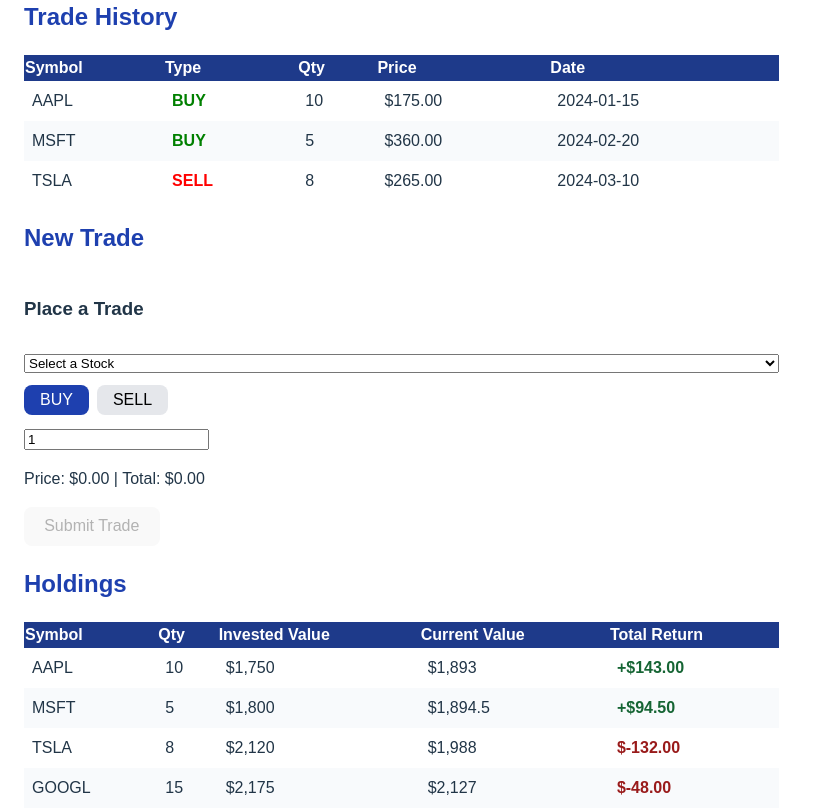
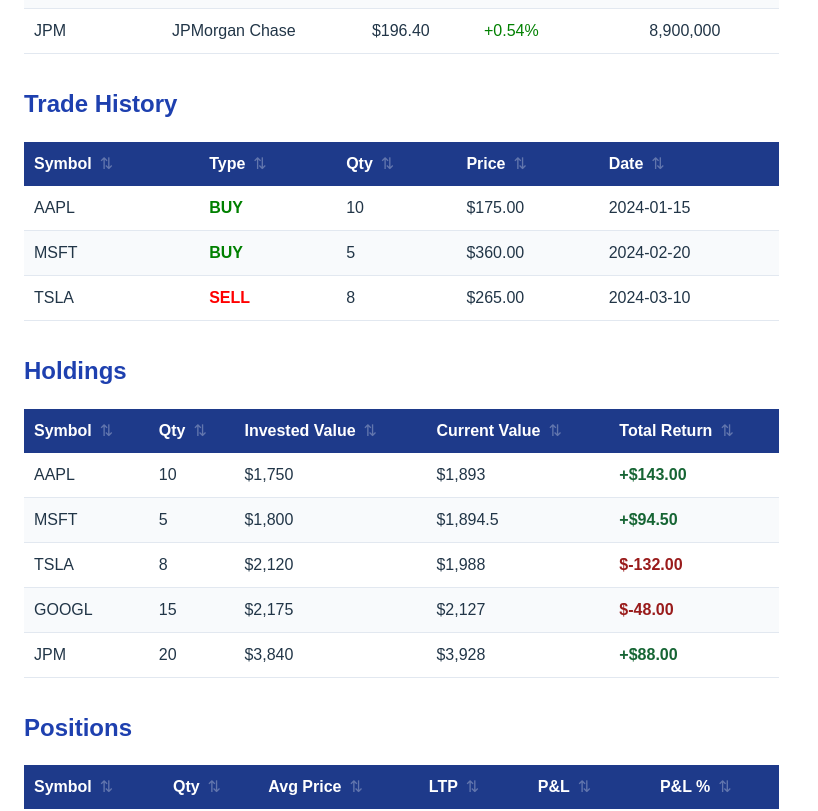
Before and after one commit to Adityaa112/week2day1, a React (Vite) app: page / in a window 1280 px wide. Shown: the part 1300-2111 px from the top of the page, without its empty margins (0-818 px from the left). Built offline with nearby package versions, Linux system fonts and the light colour scheme.

Commit message:
7.3 Sortable Column Headers

```diff
--- a/src/App.tsx
+++ b/src/App.tsx
@@ -1,29 +1,23 @@
-// src/App.tsx
 import { useState } from 'react';
 
+// Types
+import type { Position, Stock, Trade, Holding } from './types/stock.types';
+
 // Data
-
-
-// Types
-import type { Position, Stock, Trade }   from './types/stock.types';
-
-import {  holdings } from './data/stockData';
-import type { Holding } from './types/stock.types';
-import{ positions, stocks, trades } from './data/stockData';
-
+import { holdings, positions, stocks, trades } from './data/stockData';
 
 // Components
-import StockCard          from './components/StockCard';
-import PortfolioSummary   from './components/PortfolioSummary';
-import SearchBar          from './components/SearchBar';
-import DataTable          from './components/DataTable';
-import TradeForm          from './components/TradeForm';
+import StockCard from './components/StockCard';
+import PortfolioSummary from './components/PortfolioSummary';
+import SearchBar from './components/SearchBar';
+import DataTable from './components/DataTable';
+import TradeForm from './components/TradeForm';
 
 function App() {
   const [selectedStock, setSelectedStock] = useState<Stock | null>(null);
-  const [searchQuery,   setSearchQuery]   = useState('');
-  const [sectorFilter,  setSectorFilter]  = useState('');
-  const [tradeHistory,  setTradeHistory]  = useState<Trade[]>(trades);
+  const [searchQuery, setSearchQuery] = useState('');
+  const [sectorFilter, setSectorFilter] = useState('');
+  const [tradeHistory, setTradeHistory] = useState<Trade[]>(trades);
 
   // Filter stocks based on search and sector
   const filteredStocks = stocks.filter(s => {
@@ -33,11 +27,11 @@
     return matchesSearch && matchesSector;
   });
 
-  // Add a new trade (receives NewTradeInput — no id/date)
+  // Add a new trade
   const handleNewTrade = (input: Omit<Trade, 'id' | 'date'>) => {
     const newTrade: Trade = {
       ...input,
-      id:   `t${Date.now()}`,
+      id: `t${Date.now()}`,
       date: new Date().toISOString().split('T')[0],
     };
     setTradeHistory(prev => [newTrade, ...prev]);
@@ -47,15 +41,13 @@
     <div style={{ maxWidth: 1100, margin: '0 auto', padding: 24, fontFamily: 'Arial, sans-serif' }}>
       <h1 style={{ color: '#1E3A8A' }}>Stock Market Dashboard</h1>
 
-      {/* Event Typing */}
       <SearchBar
         onSearch={setSearchQuery}
         onFilterChange={setSectorFilter}
         placeholder='Search by symbol or name...'
       />
 
-      {/* Typing Props */}
-      <div style={{ display: 'grid', gridTemplateColumns: 'repeat(3, 1fr)', gap: 16 }}>
+      <div style={{ display: 'grid', gridTemplateColumns: 'repeat(3, 1fr)', gap: 16, marginBottom: 32 }}>
         {filteredStocks.map(stock => (
           <StockCard
             key={stock.id}
@@ -66,10 +58,9 @@
         ))}
       </div>
 
-      {/* Typing State */}
       <PortfolioSummary availableStocks={stocks} />
 
-      {/* Generic Components — Stock table */}
+      {/* Live Quotes Table - Sorting enabled on Price and Change */}
       <h2 style={{ color: '#1E40AF' }}>Live Quotes</h2>
       <DataTable<Stock>
         data={filteredStocks}
@@ -77,45 +68,36 @@
         onRowClick={setSelectedStock}
         emptyMessage='No stocks match your search.'
         columns={[
-          { key: 'symbol', header: 'Symbol' },
-          { key: 'name',   header: 'Company' },
-          { key: 'price',  header: 'Price',
+          { key: 'symbol', header: 'Symbol', sortable: true },
+          { key: 'name', header: 'Company', sortable: true },
+          { key: 'price', header: 'Price', sortable: true,
             render: v => `$${Number(v).toFixed(2)}` },
-          { key: 'changePct', header: 'Change %',
+          { key: 'changePct', header: 'Change %', sortable: true,
             render: v => {
               const n = Number(v);
               return <span style={{ color: n >= 0 ? 'green' : 'red' }}>
                 {n >= 0 ? '+' : ''}{n.toFixed(2)}%
               </span>;
             }},
-          { key: 'volume', header: 'Volume',
+          { key: 'volume', header: 'Volume', sortable: true,
             render: v => Number(v).toLocaleString() },
         ]}
       />
 
-      {/* Generic Components — Trade table */}
+      {/* Trade History Table */}
       <h2 style={{ color: '#1E40AF' }}>Trade History</h2>
       <DataTable<Trade>
         data={tradeHistory}
         rowKey='id'
         columns={[
-          { key: 'symbol',   header: 'Symbol' },
-          { key: 'type',     header: 'Type',
-            render: v => <strong style={{ color: v === 'BUY' ? 'green' : 'red' }}>
-              {String(v)}</strong> },
-          { key: 'quantity', header: 'Qty' },
-          { key: 'price',    header: 'Price',
+          { key: 'symbol', header: 'Symbol', sortable: true },
+          { key: 'type', header: 'Type', sortable: true,
+            render: v => <strong style={{ color: v === 'BUY' ? 'green' : 'red' }}>{String(v)}</strong> },
+          { key: 'quantity', header: 'Qty', sortable: true },
+          { key: 'price', header: 'Price', sortable: true,
             render: v => `$${Number(v).toFixed(2)}` },
-          { key: 'date',     header: 'Date' },
+          { key: 'date', header: 'Date', sortable: true },
         ]}
-      />
-
-      {/* Utility Types */}
-      <h2 style={{ color: '#1E40AF' }}>New Trade</h2>
-      <TradeForm
-        stocks={stocks}
-        onSubmitTrade={handleNewTrade}
-        initialValues={selectedStock ?? {}}
       />
 
       <h2 style={{ color: '#1E40AF' }}>Holdings</h2>
@@ -123,13 +105,13 @@
         data={holdings}
         rowKey='id'
         columns={[
-    { key: 'symbol',        header: 'Symbol',         },
-    { key: 'qty',           header: 'Qty',         },
-    { key: 'investedValue', header: 'Invested Value',
+          { key: 'symbol', header: 'Symbol', sortable: true },
+          { key: 'qty', header: 'Qty', sortable: true },
+          { key: 'investedValue', header: 'Invested Value', sortable: true,
             render: v => `$${Number(v).toLocaleString()}` },
-    { key: 'currentValue',  header: 'Current Value',
+          { key: 'currentValue', header: 'Current Value', sortable: true,
             render: v => `$${Number(v).toLocaleString()}` },
-    { key: 'totalReturn',   header: 'Total Return',
+          { key: 'totalReturn', header: 'Total Return', sortable: true,
             render: v => {
               const n = Number(v);
               return <span style={{ color: n >= 0 ? '#166534' : '#991B1B', fontWeight: 'bold' }}>
@@ -138,29 +120,48 @@
             }},
         ]}
       />
+
+      {/* POSITIONS TABLE - Full sorting logic applied here */}
       <h2 style={{ color: '#1E40AF' }}>Positions</h2>
       <DataTable<Position>
         data={positions}
         rowKey='id'
         columns={[
-    { key: 'symbol',   header: 'Symbol' },
-    { key: 'qty',      header: 'Qty' },
-    { key: 'avgPrice', header: 'Avg Price',
+          { key: 'symbol',   header: 'Symbol',    sortable: true },
+          { key: 'qty',      header: 'Qty',       sortable: true },
+          { key: 'avgPrice', header: 'Avg Price', sortable: true,
             render: v => `$${Number(v).toFixed(2)}` },
-    { key: 'ltp',      header: 'LTP',
+          { key: 'ltp',      header: 'LTP',       sortable: true,
             render: v => `$${Number(v).toFixed(2)}` },
-    { key: 'pnl',      header: 'P&L',
-      render: v => {
+          { key: 'pnl',      header: 'P&L',       sortable: true,
+            render: (v) => {
               const n = Number(v);
-        return <span style={{ color: n >= 0 ? '#166534' : '#991B1B', fontWeight: 'bold' }}>
+              return (
+                <span style={{ color: n >= 0 ? '#166534' : '#991B1B', fontWeight: 'bold' }}>
                   {n >= 0 ? '+' : ''}${n.toFixed(2)}
-        </span>;
-      } },
-    { key: 'pnlPct',   header: 'P&L %',
-      render: v => `${Number(v).toFixed(2)}%` },
+                </span>
+              );
+            }
+          },
+          { key: 'pnlPct',   header: 'P&L %',     sortable: true,
+            render: (v) => {
+              const n = Number(v);
+              return (
+                <span style={{ color: n >= 0 ? '#166534' : '#991B1B' }}>
+                  {n >= 0 ? '+' : ''}{n.toFixed(2)}%
+                </span>
+              );
+            }
+          },
         ]}
       />
 
+      <h2 style={{ color: '#1E40AF' }}>New Trade</h2>
+      <TradeForm
+        stocks={stocks}
+        onSubmitTrade={handleNewTrade}
+        initialValues={selectedStock ?? {}}
+      />
     </div>
   );
 }
--- a/src/components/DataTable.tsx
+++ b/src/components/DataTable.tsx
@@ -1,10 +1,11 @@
-import React from "react";
+import React, { useState } from "react";
 
 interface Column<T> {
-    key: keyof T;  // T -> id:number,name:string
+  key: keyof T;
   header: string;
   render?: (value: T[keyof T], row: T) => React.ReactNode;
   width?: number;
+  sortable?: boolean; // NEW — opt-in per column
 }
 
 interface DataTableProps<T extends object> {
@@ -15,30 +16,96 @@
   emptyMessage?: string;
 }
 
-function DataTable<T extends object>({ data, columns, rowKey, onRowClick, emptyMessage = "No data available" }: DataTableProps<T>) {
-    if (data.length === 0) {
-        return <p>{emptyMessage}</p>;
+type SortDir = 'asc' | 'desc' | null;
+
+interface SortState<T> {
+  key: keyof T | null;
+  dir: SortDir;
 }
 
+function DataTable<T extends object>({
+  data,
+  columns,
+  rowKey,
+  onRowClick,
+  emptyMessage = "No data available"
+}: DataTableProps<T>) {
+
+  // State to track current sorting
+  const [sort, setSort] = useState<SortState<T>>({ key: null, dir: null });
+
+  // Toggle logic: asc -> desc -> asc
+  const handleSort = (key: keyof T) => {
+    setSort(prev => ({
+      key,
+      dir: prev.key === key && prev.dir === 'asc' ? 'desc' : 'asc',
+    }));
+  };
+
+  // Sort logic: Returns a new array to keep the original data pure
+  const sortedData = [...data].sort((a, b) => {
+    if (!sort.key || !sort.dir) return 0;
+
+    const av = a[sort.key];
+    const bv = b[sort.key];
+
+    if (av < bv) return sort.dir === 'asc' ? -1 : 1;
+    if (av > bv) return sort.dir === 'asc' ? 1 : -1;
+    return 0;
+  });
+
+  if (data.length === 0) {
+    return <p style={{ textAlign: 'center', padding: '20px' }}>{emptyMessage}</p>;
+  }
 
   return (
-        <table style={{ width: '100%', borderCollapse: 'collapse' }}>
+    <table style={{ width: '100%', borderCollapse: 'collapse', marginBottom: '2rem' }}>
       <thead>
-                <tr style={{ background: '#1E3A8A', color: '#fff' }}>
-                    {columns.map((column) => (
-                        <th key={String(column.key)} style={{ padding: '8', textAlign: 'left' }}>
-                            {column.header}
+        <tr>
+          {columns.map((col) => (
+            <th
+              key={String(col.key)}
+              onClick={() => col.sortable && handleSort(col.key)}
+              style={{
+                padding: 10,
+                textAlign: 'left',
+                cursor: col.sortable ? 'pointer' : 'default',
+                background: '#1E3A8A',
+                color: '#fff',
+                userSelect: 'none',
+                width: col.width,
+              }}
+            >
+              {col.header}
+              {/* Visual feedback for sorting */}
+              {col.sortable && (
+                <span style={{ marginLeft: '8px', opacity: sort.key === col.key ? 1 : 0.3 }}>
+                  {sort.key === col.key
+                    ? (sort.dir === 'asc' ? '▲' : '▼')
+                    : '⇅'}
+                </span>
+              )}
             </th>
           ))}
         </tr>
       </thead>
 
       <tbody>
-                {data.map((row, ri) => (
-                    <tr key={String(row[rowKey])} onClick={() => onRowClick?.(row)} style={{ background: ri % 2 === 0 ? '#fff' : '#F8fAFC', cursor: onRowClick ? 'pointer' : 'default' }}>
+        {sortedData.map((row, ri) => (
+          <tr
+            key={String(row[rowKey])}
+            onClick={() => onRowClick?.(row)}
+            style={{
+              background: ri % 2 === 0 ? '#fff' : '#F8fAFC',
+              cursor: onRowClick ? 'pointer' : 'default',
+              borderBottom: '1px solid #e2e8f0'
+            }}
+          >
             {columns.map((column) => (
-                            <td key={String(column.key)} style={{ padding: '8px' }}>
-                                {column.render ? column.render(row[column.key], row) : String(row[column.key])}
+              <td key={String(column.key)} style={{ padding: '10px' }}>
+                {column.render
+                  ? column.render(row[column.key], row)
+                  : String(row[column.key])}
               </td>
             ))}
           </tr>
```
Lines whose indentation alone changed are shown as unchanged.
